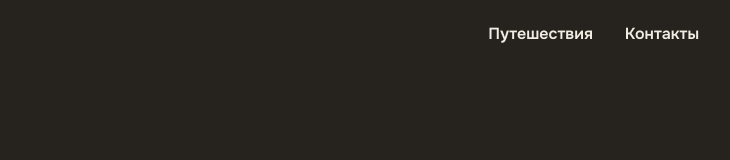
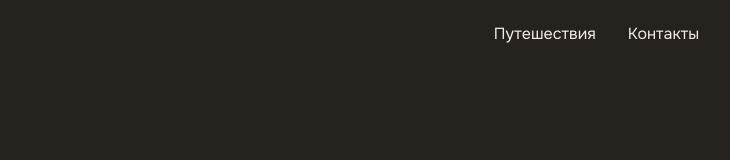
Before and after one commit to Stillonov/sz-shag-za-pereval, a Next.js app: page / in a window 1280 px wide. Shown: the top 160 px of the page, without its empty margins (541-1271 px from the left). Built offline with nearby package versions, Linux system fonts and the light colour scheme.

Commit message:
Fix header height/weight jump between home and inner pages
Give Header the same min-h-17 (68px) HeaderHome already had, so the
bar doesn't resize on navigation. Drop HeaderHome's font-semibold so
link weight matches Navigation's regular 400 on both variants.

```diff
--- a/app/_components/HeaderHome.tsx
+++ b/app/_components/HeaderHome.tsx
@@ -21,7 +21,7 @@ export function HeaderHome({ className }: HeaderHomeProps) {
           <Link
             key={link.href}
             href={link.href}
-            className="text-cream text-base font-semibold hover:underline hover:underline-offset-4"
+            className="text-cream text-base hover:underline hover:underline-offset-4"
           >
             {link.label}
           </Link>
--- a/src/components/Header.tsx
+++ b/src/components/Header.tsx
@@ -11,7 +11,7 @@ type HeaderProps = {
 export function Header({ className }: HeaderProps) {
   return (
     <header className={className}>
-      <Container fullWidth className="flex items-center justify-between py-3">
+      <Container fullWidth className="flex min-h-17 items-center justify-between py-3">
         <Link href="/" aria-label="Шаг за перевал — на главную">
           <Logo />
         </Link>
```
